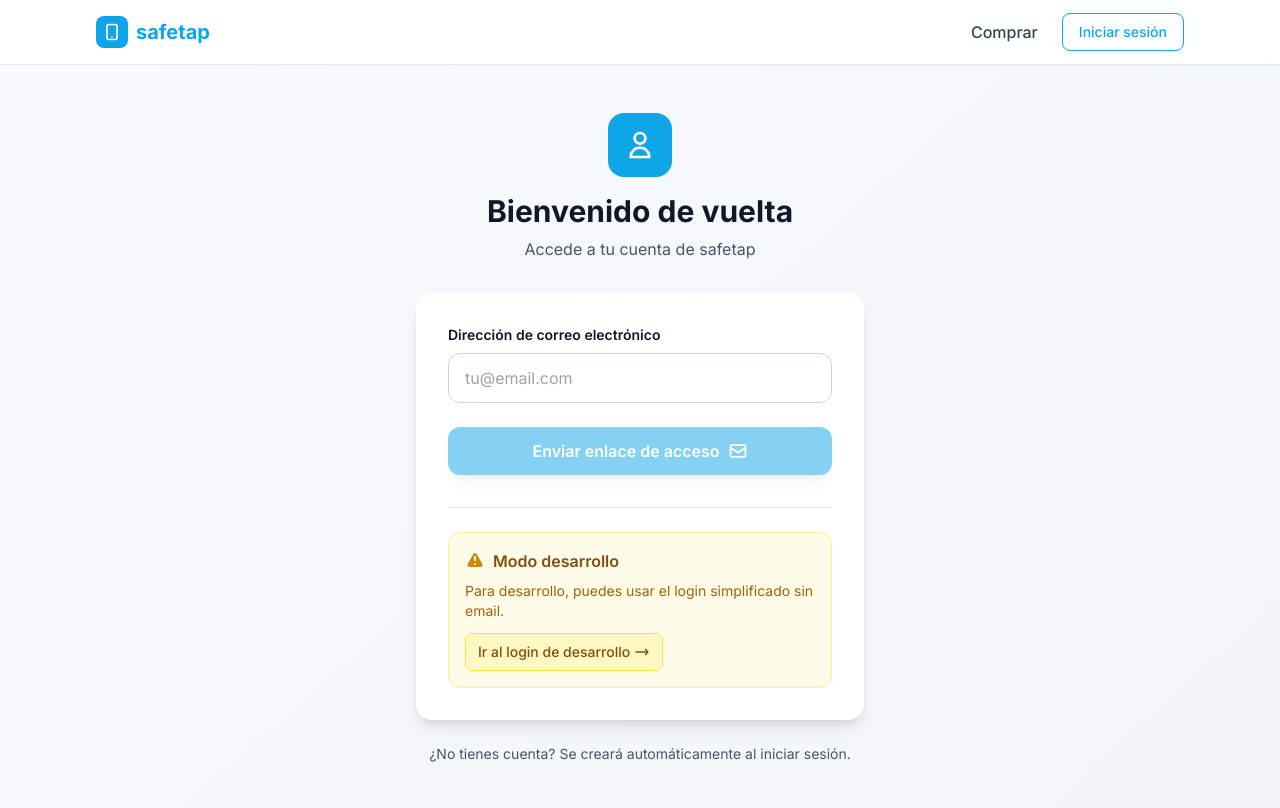
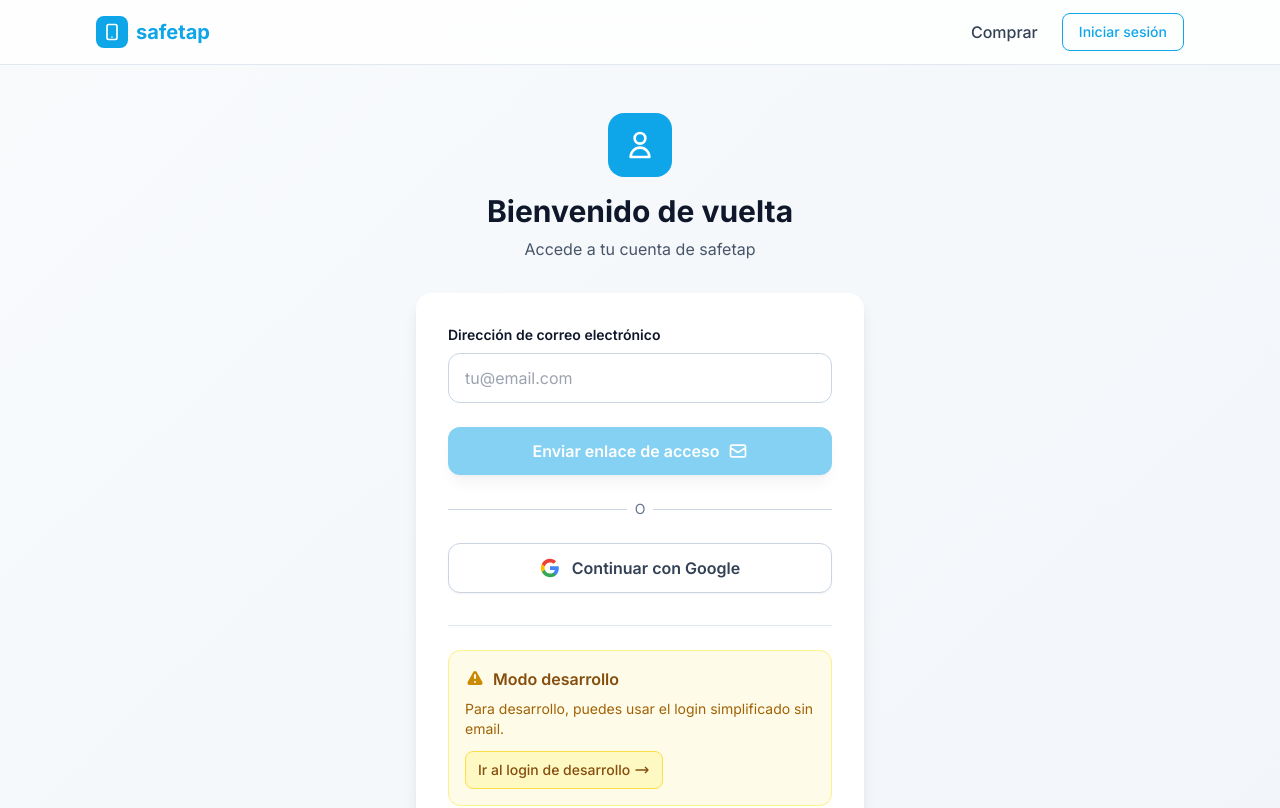
Before and after one commit to camipozas/safetap, a Next.js app: page /login in a window 1280 px wide. Shown: the top 808 px of the page. Built offline with nearby package versions, Linux system fonts and the light colour scheme; no server answers.

Commit message:
feat: implement Google Sign-In functionality in LoginForm component

```diff
--- a/src/app/login/ui/LoginForm.tsx
+++ b/src/app/login/ui/LoginForm.tsx
@@ -1,4 +1,5 @@
 'use client';
+import { signIn } from 'next-auth/react';
 import { useState } from 'react';
 
 export default function LoginForm() {
@@ -6,6 +7,7 @@
   const [submitted, setSubmitted] = useState(false);
   const [error, setError] = useState<string | null>(null);
   const [isLoading, setIsLoading] = useState(false);
+  const [isGoogleLoading, setIsGoogleLoading] = useState(false);
 
   async function onSubmit(e: React.FormEvent) {
     e.preventDefault();
@@ -33,6 +35,22 @@
       setError(errorMessage);
     } finally {
       setIsLoading(false);
+    }
+  }
+
+  async function handleGoogleSignIn() {
+    setIsGoogleLoading(true);
+    setError(null);
+
+    try {
+      await signIn('google', {
+        callbackUrl: '/account',
+      });
+    } catch (err) {
+      console.error('Error signing in with Google:', err);
+      setError('No se pudo iniciar sesión con Google. Inténtalo de nuevo.');
+    } finally {
+      setIsGoogleLoading(false);
     }
   }
 
@@ -165,6 +183,78 @@
         </button>
       </form>
 
+      {/* Divider */}
+      <div className="mt-6 mb-6">
+        <div className="relative">
+          <div className="absolute inset-0 flex items-center">
+            <div className="w-full border-t border-slate-300" />
+          </div>
+          <div className="relative flex justify-center text-sm">
+            <span className="px-2 bg-white text-slate-500">O</span>
+          </div>
+        </div>
+      </div>
+
+      {/* Google Sign In */}
+      <button
+        type="button"
+        onClick={handleGoogleSignIn}
+        disabled={isGoogleLoading || isLoading}
+        className="w-full bg-white border border-slate-300 hover:bg-slate-50 text-slate-700 font-semibold py-3 px-6 rounded-xl transition-all duration-200 shadow-sm hover:shadow-md disabled:opacity-50 disabled:cursor-not-allowed flex items-center justify-center"
+      >
+        {isGoogleLoading ? (
+          <>
+            <svg
+              className="animate-spin -ml-1 mr-3 h-5 w-5 text-slate-600"
+              xmlns="http://www.w3.org/2000/svg"
+              fill="none"
+              viewBox="0 0 24 24"
+            >
+              <circle
+                className="opacity-25"
+                cx="12"
+                cy="12"
+                r="10"
+                stroke="currentColor"
+                strokeWidth="4"
+              />
+              <path
+                className="opacity-75"
+                fill="currentColor"
+                d="M4 12a8 8 0 018-8V0C5.373 0 0 5.373 0 12h4zm2 5.291A7.962 7.962 0 014 12H0c0 3.042 1.135 5.824 3 7.938l3-2.647z"
+              />
+            </svg>
+            Conectando con Google...
+          </>
+        ) : (
+          <>
+            <svg
+              className="w-5 h-5 mr-3"
+              viewBox="0 0 24 24"
+              fill="currentColor"
+            >
+              <path
+                d="M22.56 12.25c0-.78-.07-1.53-.2-2.25H12v4.26h5.92c-.26 1.37-1.04 2.53-2.21 3.31v2.77h3.57c2.08-1.92 3.28-4.74 3.28-8.09z"
+                fill="#4285F4"
+              />
+              <path
+                d="M12 23c2.97 0 5.46-.98 7.28-2.66l-3.57-2.77c-.98.66-2.23 1.06-3.71 1.06-2.86 0-5.29-1.93-6.16-4.53H2.18v2.84C3.99 20.53 7.7 23 12 23z"
+                fill="#34A853"
+              />
+              <path
+                d="M5.84 14.09c-.22-.66-.35-1.36-.35-2.09s.13-1.43.35-2.09V7.07H2.18C1.43 8.55 1 10.22 1 12s.43 3.45 1.18 4.93l2.85-2.22.81-.62z"
+                fill="#FBBC05"
+              />
+              <path
+                d="M12 5.38c1.62 0 3.06.56 4.21 1.64l3.15-3.15C17.45 2.09 14.97 1 12 1 7.7 1 3.99 3.47 2.18 7.07l3.66 2.84c.87-2.6 3.3-4.53 6.16-4.53z"
+                fill="#EA4335"
+              />
+            </svg>
+            Continuar con Google
+          </>
+        )}
+      </button>
+
       {/* Desarrollo */}
       {process.env.NODE_ENV === 'development' && (
         <div className="mt-8 pt-6 border-t border-slate-200">
```
